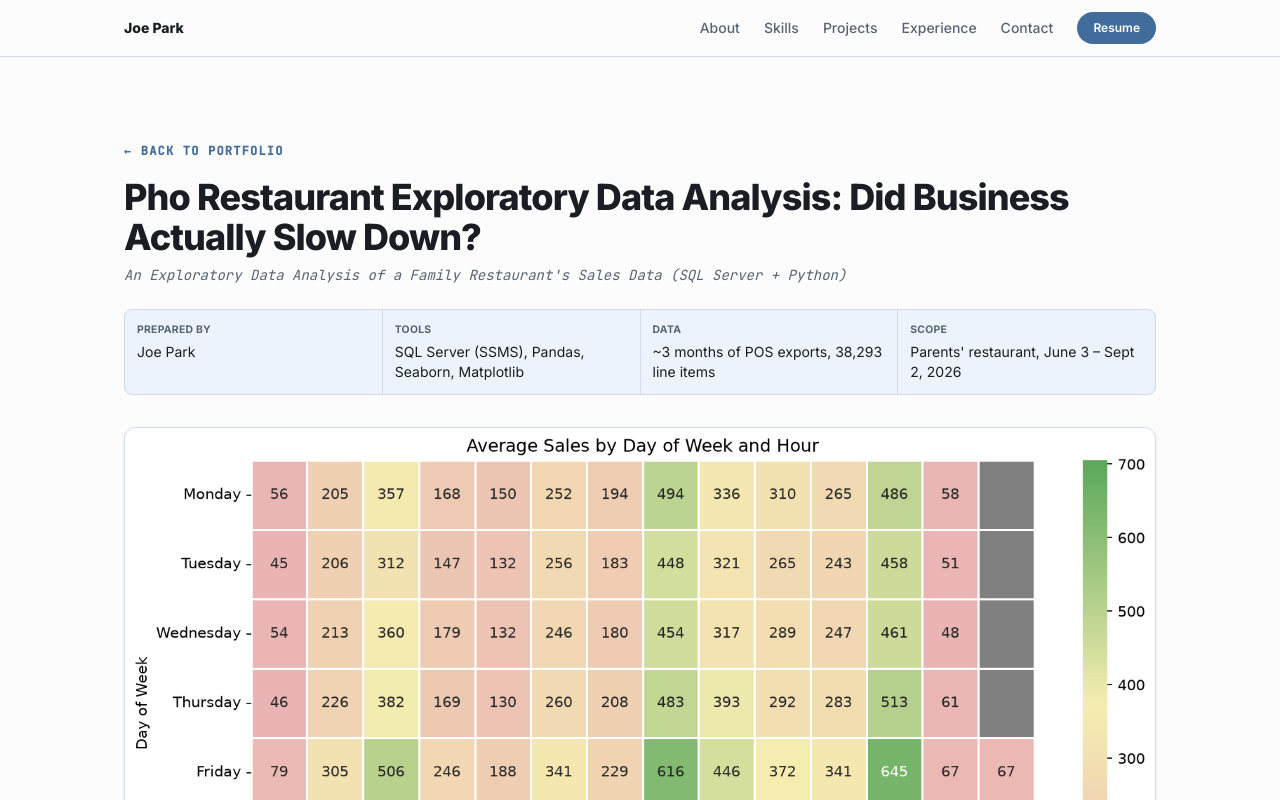
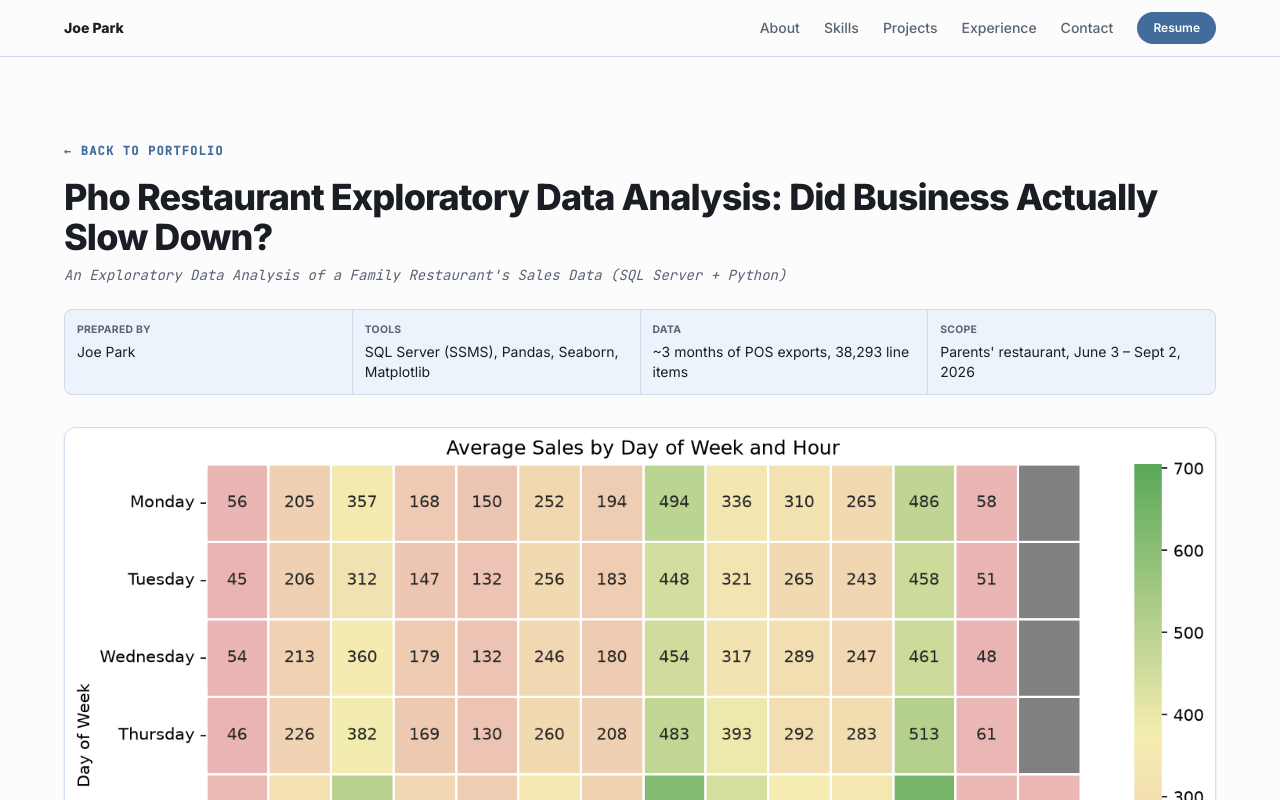
Before and after one commit to SunghunP/joe-portfolio, a React (Vite) app: page /joe-portfolio/projects/pho-restaurant-analysis in a window 1280 px wide. Shown: the top 800 px of the page. Built offline with nearby package versions, Linux system fonts and the light colour scheme.

Commit message:
Increase website shell width

```diff
--- a/src/components/Shell.jsx
+++ b/src/components/Shell.jsx
@@ -1,6 +1,6 @@
 export default function Shell({ children, className = '' }) {
   return (
-    <div className={`mx-auto max-w-[1120px] px-5 sm:px-8 lg:px-11 ${className}`}>
+    <div className={`mx-auto max-w-[1240px] px-5 sm:px-8 lg:px-11 ${className}`}>
       {children}
     </div>
   )
```
